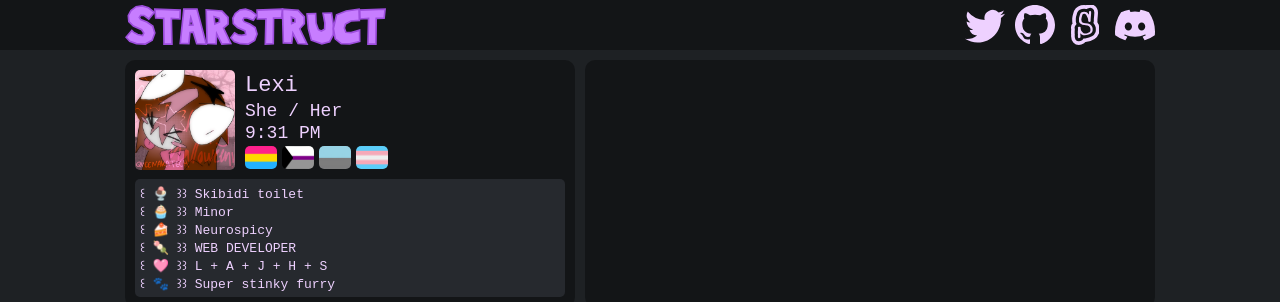
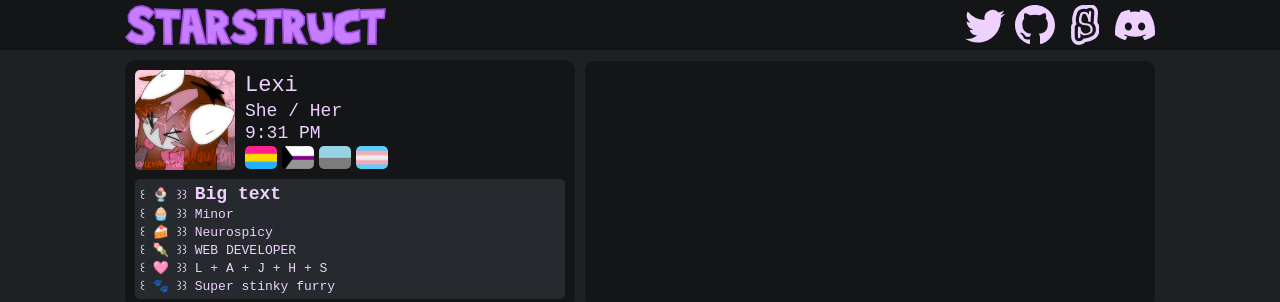
Before and after one commit to QueenAka/queenaka.github.io, a plain HTML site: page index.html in a window 1280 px wide. Shown: the top 302 px of the page. Drawn offline with Linux system fonts and the light colour scheme; no server answers.

Commit message:
random quote thing

```diff
--- a/script.js
+++ b/script.js
@@ -136,3 +136,54 @@ function updateUILayout() {
 
 updateUILayout();
 window.addEventListener("resize", updateUILayout);
+
+const fuckAssQuotes = [
+  "Skibidi Toilet",
+  "BITE ME TILL YOU DRAW BLOOD!!! X3",
+  "My friend says my specials :3",
+  "Can you do a backflip?",
+  "Oh yea, its gambling time",
+  "I forgor",
+  "So true",
+  "Aka... I'm pregnant...",
+  "Chat is this rizz?",
+  "Hey sweetness!!",
+  "Blocked.",
+  "Triangle",
+  "Nerbler",
+  "Wegmans",
+  "Perkins",
+  "Sensational!!",
+  "Enjoy it while it lasts",
+  "Me plus you is good math!",
+  "You the man, big stan",
+  "Mini-freakoid",
+  "Damn girl you got DID? Any of them <i>𝓯𝓻𝓮𝓪𝓴𝔂</i>?",
+  "Thats not very yummy...",
+  "Stares at you with my EVIL eyes",
+  "EVIL Aka was here~",
+  "You can call me captain ravioli",
+  "All my therapists left me",
+  "I am all of me!! (Gay. I'm gay.)",
+  "ST!Aka x ET!Aka",
+  "Rip and tear",
+  "You can now play as Luigi",
+  "You can do this girl!",
+  "MY NUTS!!!",
+  "It would be so awesome",
+  "It would be so cool",
+  "Fuck<br>Normalcy<br>And organization",
+  "Norway!!",
+  "Meow",
+  "This gonna be you soon.",
+  ":head_shaking_vertically:",
+  "Akademic Technologies",
+  "Fuck ass quote here",
+  "I beg your pardon?",
+  "Reconsider.",
+  "<span class='txt-big'>Big text</span>",
+  "<span class='txt-small'>Small text</span>",
+  "<a href='https://youtube.com/watch?v=dQw4w9WgXcQ'>Click here for free Aka boobs</a>",
+];
+document.getElementById("quote").innerHTML =
+  fuckAssQuotes[Math.floor(Math.random() * fuckAssQuotes.length)];
--- a/styles.css
+++ b/styles.css
@@ -504,3 +504,17 @@ iframe.playing {
   transform: scale(0.98);
   opacity: 0.9;
 }
+
+.txt-small {
+  font-size: 8px;
+}
+
+.txt-big {
+  font-size: 18px;
+  font-weight: bold;
+}
+
+a {
+  text-decoration: underline dotted 2px;
+  color: var(--pri);
+}
```
